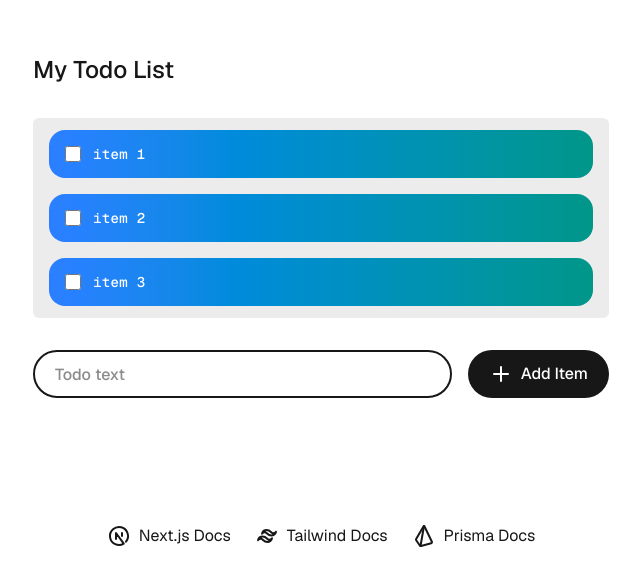
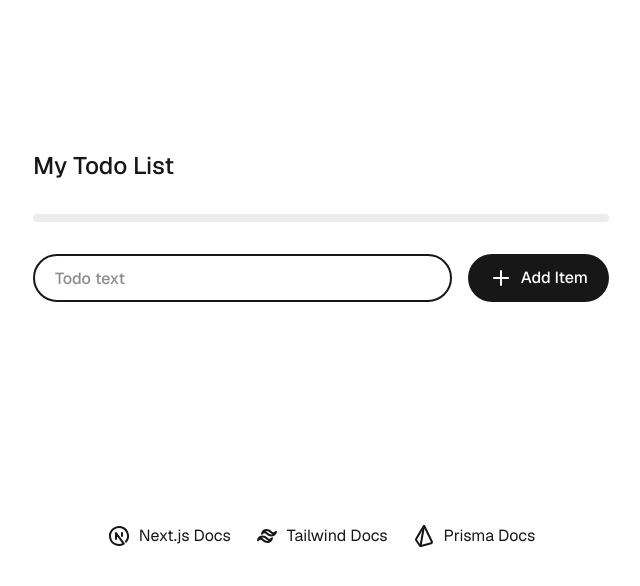
Before and after one commit to andrewtlu/odyssey-interview, a Next.js app: page / in a window 1280 px wide. Shown: the part 174-760 px from the top of the page, without its empty margins (319-959 px from the left). Built offline with nearby package versions, Linux system fonts and the light colour scheme.

Commit message:
feat: convert todos to a state, add functionality to the Add Item button

```diff
--- a/src/app/Todo/TodoList.tsx
+++ b/src/app/Todo/TodoList.tsx
@@ -5,23 +5,7 @@ import { Todo, TodoItem } from "./Todo";
 import { useState } from "react";
 
 export const TodoList = ({ initialTodos }: { initialTodos?: TodoItem[] }) => {
-  const todos: TodoItem[] = [
-    {
-      id: 1,
-      text: "item 1",
-      completed: false,
-    },
-    {
-      id: 2,
-      text: "item 2",
-      completed: false,
-    },
-    {
-      id: 3,
-      text: "item 3",
-      completed: true,
-    },
-  ];
+  const [todos, setTodos] = useState<TodoItem[]>(initialTodos || []);
   const [newTodoText, setNewTodoText] = useState("");
 
   return (
@@ -39,7 +23,16 @@ export const TodoList = ({ initialTodos }: { initialTodos?: TodoItem[] }) => {
           value={newTodoText}
           onChange={(e) => setNewTodoText(e.target.value)}
         />
-        <button className="rounded-full border border-solid border-transparent transition-colors flex items-center justify-center bg-foreground text-background gap-2 hover:bg-[#383838] dark:hover:bg-[#ccc] font-medium text-sm sm:text-base h-10 sm:h-12 px-4 sm:px-5 sm:w-auto hover:cursor-pointer">
+        <button
+          className="rounded-full border border-solid border-transparent transition-colors flex items-center justify-center bg-foreground text-background gap-2 hover:bg-[#383838] dark:hover:bg-[#ccc] font-medium text-sm sm:text-base h-10 sm:h-12 px-4 sm:px-5 sm:w-auto hover:cursor-pointer"
+          onClick={() => {
+            if (newTodoText.trim() === "") return;
+            setTodos([
+              ...todos,
+              { id: todos.length + 1, text: newTodoText, completed: false },
+            ]);
+          }}
+        >
           <IconPlus />
           Add Item
         </button>
```
